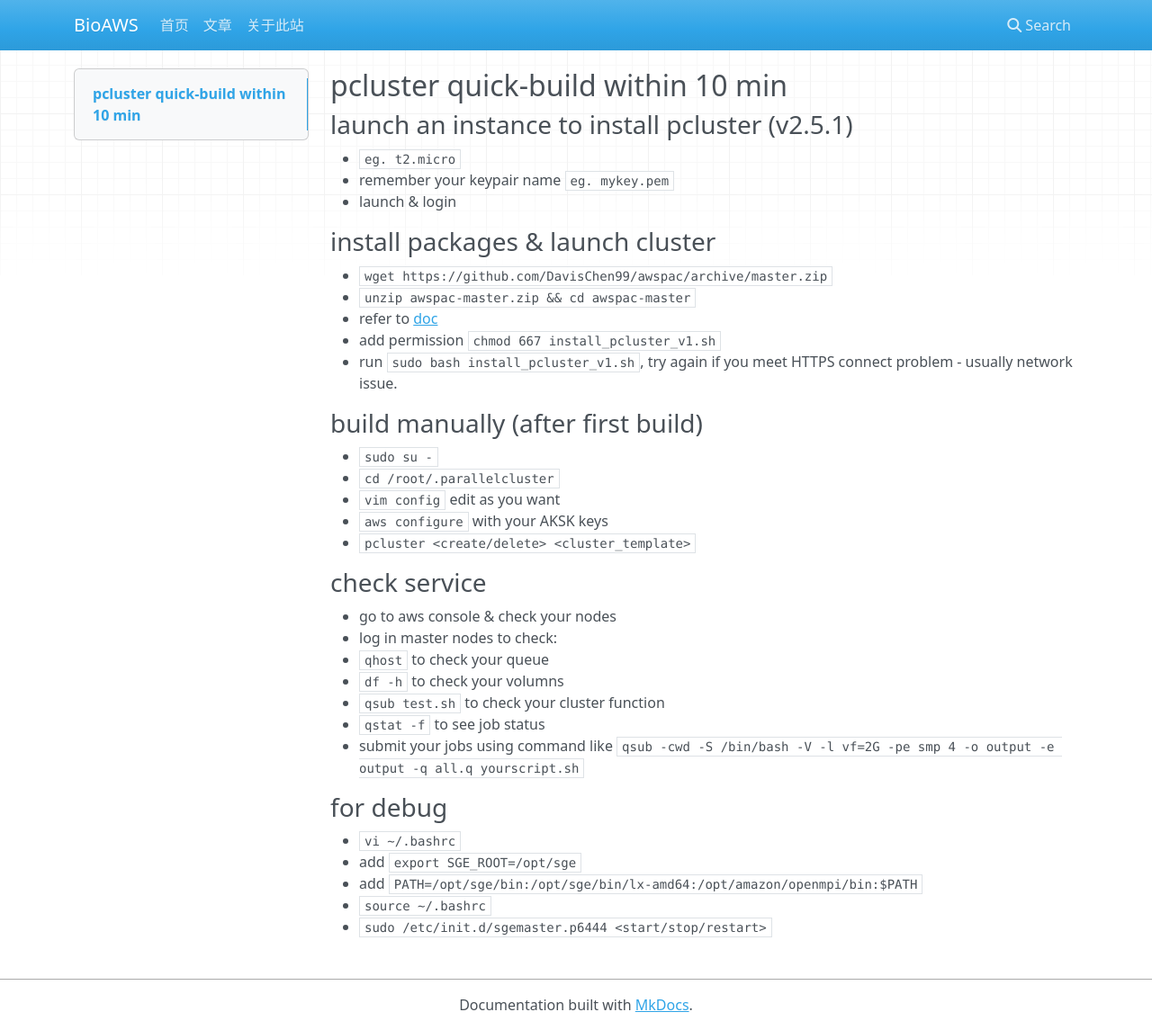
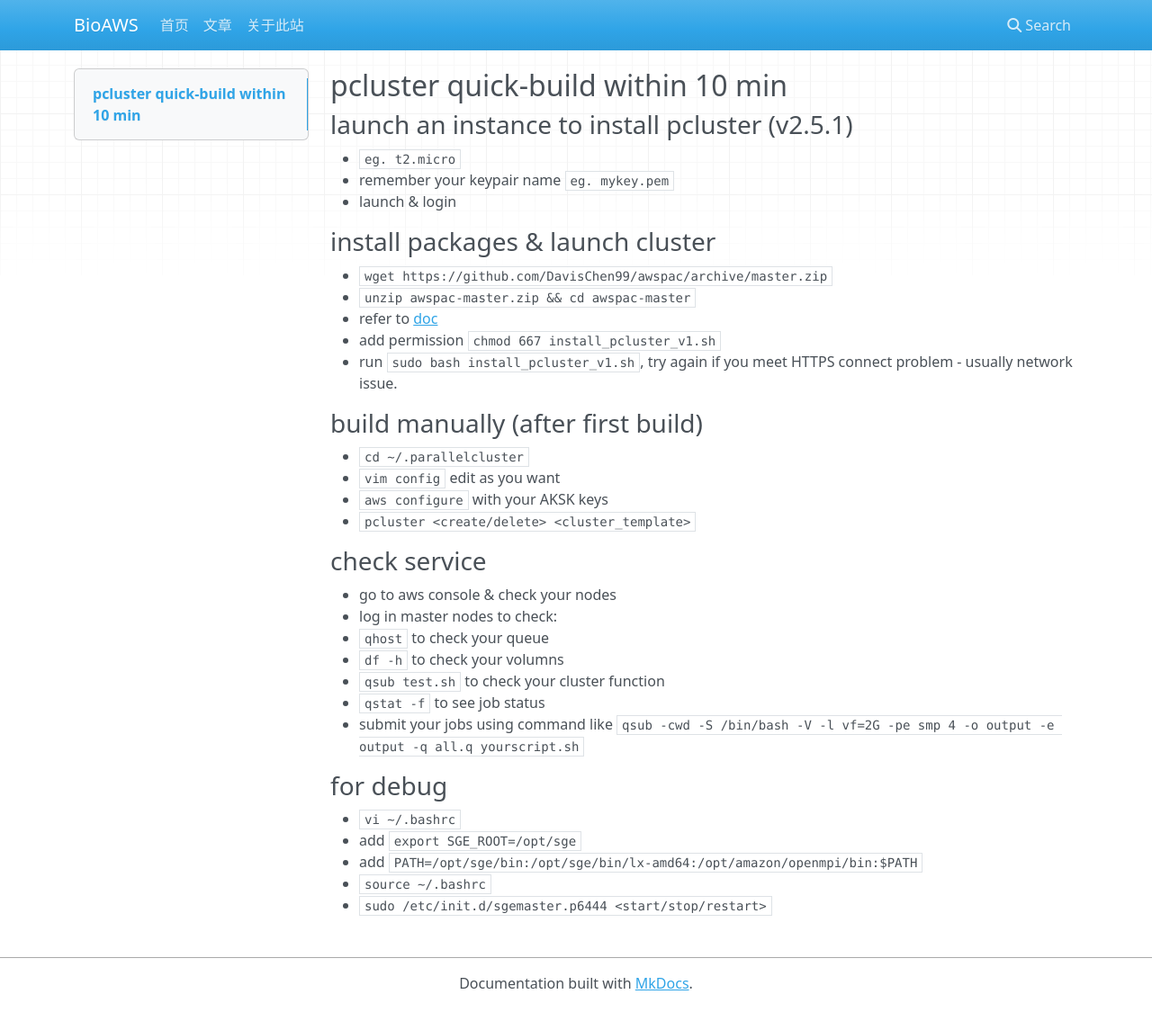
Before and after one commit to DavisChen99/bioaws, an MkDocs documentation site: the page built from docs/blogs/2019-12-27-10-mins-to-create-a-cluster-on-aws.md, in a window 1280 px wide and 1145 px high. Shown: the whole window at 90% size. Built offline with MkDocs 1.6.1, drawn with Linux system fonts in a browser that asks for light colours; nearby versions of some CDN libraries; old or Windows-style settings are respelled for this version of MkDocs.

Commit message:
remove root

```diff
--- a/docs/blogs/2019-12-27-10-mins-to-create-a-cluster-on-aws.md
+++ b/docs/blogs/2019-12-27-10-mins-to-create-a-cluster-on-aws.md
@@ -13,8 +13,7 @@
 - run `sudo bash install_pcluster_v1.sh`, try again if you meet HTTPS connect problem - usually network issue.
 
 ### build manually (after first build)
-- `sudo su -`
-- `cd /root/.parallelcluster`
+- `cd ~/.parallelcluster`
 - `vim config` edit as you want
 - `aws configure` with your AKSK keys
 - `pcluster <create/delete> <cluster_template>`
```
